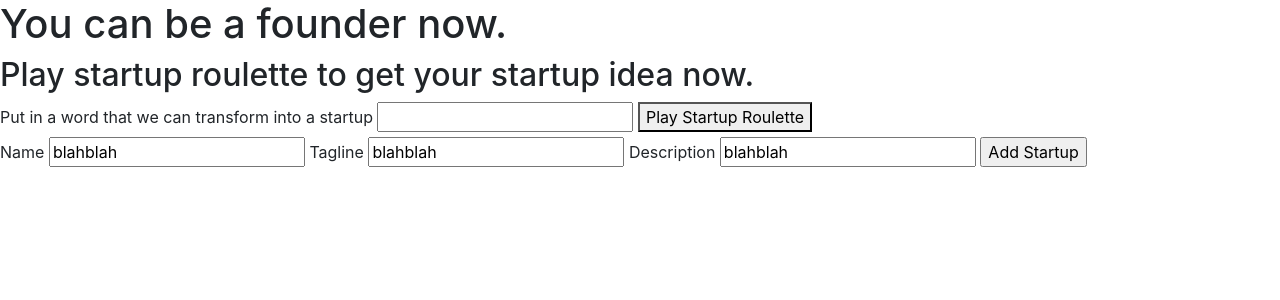
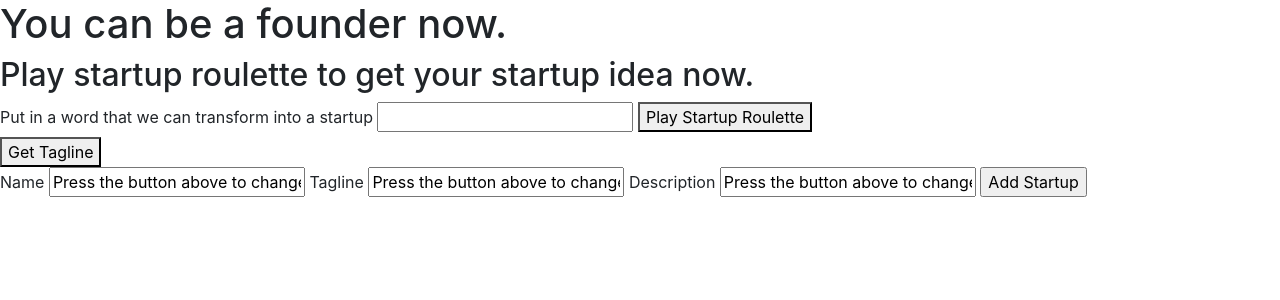
Before and after one commit to noeljane/django_fun, a Django app: page /create/ in a window 1280 px wide. Shown: the part 56-356 px from the top of the page. Run offline with Django 3.2, Linux system fonts and the light colour scheme; the visitor is signed in with stand-in values (Sample User, id 1); some libraries are stand-ins or nearby versions.

Commit message:
add tagline button and form"

```diff
--- a/startups/templates/create.html
+++ b/startups/templates/create.html
@@ -25,13 +25,17 @@
         <button id=""type="submit"> Play Startup Roulette </button>
       </form>
 
+      <form id="taglineForm">
+        <button>Get Tagline</button>
+      </form>
+
 
 
       <form action="{% url 'create'%}" method="POST">
         {% csrf_token %}
         {% for field in startup_form %}
           {{field.label}}
-          <input id="{{field.name}}" type="text" name="{{field.name}}" value="blahblah" />
+          <input id="{{field.name}}" type="text" name="{{field.name}}" value="Press the button above to change your startup name" />
           <span class="error text-danger">{{field.errors}}</span>
         {% endfor %}
         <input type="submit" value="Add Startup">
--- a/static/js/main.js
+++ b/static/js/main.js
@@ -4,16 +4,14 @@ $(function () {
 
   //Variables
   let $oldName = $('#oldName');
-  let $nameForm = $('#nameForm')
-  let $newName = $('#name')
-  console.log($newName.val())
+  let $nameForm = $('#nameForm');
+  let $newName = $('#name');
+  let $taglineForm = $('#taglineForm');
 
 
+  //Functions to get Cool Things on Forms
 
-
-  $nameForm.on('submit', getRouletteName)
-
-  //This function takes the vowels out of a string
+  //Takes the vowels out of a string
   function shortcut(string) {
     let newString = ""
     let vowels = ['a', 'e', 'i', 'o', 'u']
@@ -25,26 +23,19 @@ $(function () {
     return newString
   };
 
-  // Get info from Name Field
+  // Get info from Name Field & Place in the Startup Form
   function getRouletteName(evt) {
     evt.preventDefault();
     let rouletteName = shortcut($oldName.val())
     console.log(rouletteName)
     $newName.val(rouletteName)
-    return rouletteName
   };
 
 
 
 
-
-
-
-
-
-
-
   // Run function to get new Name
+  $nameForm.on('submit', getRouletteName)
   //Set value for form tag as the new name
   //Generate Tagline for new name using function from before
 
```
